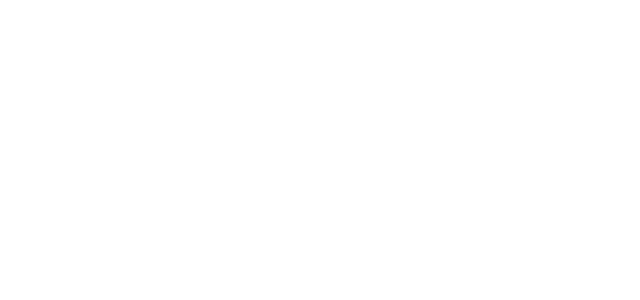
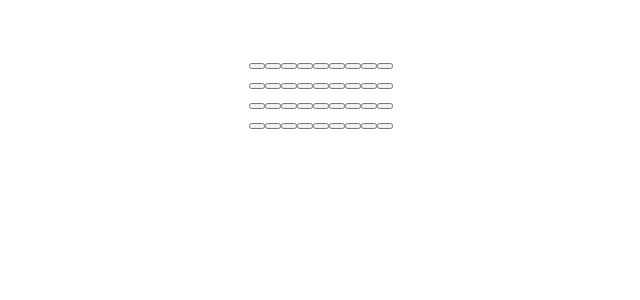
Before and after one commit to Bak0903/python_group_2_exam_7_bakai_naralyev, a React (Create React App) app: page / in a window 1280 px wide. Shown: the top 300 px of the page, without its empty margins (319-959 px from the left). Built offline with nearby package versions, Linux system fonts and the light colour scheme.

Commit message:
Компонента для ячейки

```diff
--- a/src/Components/Field/Box/Box.js
+++ b/src/Components/Field/Box/Box.js
@@ -4,13 +4,13 @@
 
     render () {
         return (
-            <div
+            <button
                 className={this.props.currentBox.boxClass}
                 id={this.props.currentBox.id}
-                aria-disabled={this.props.currentBox.boxIsDisabled}
-                onClick={this.props.onCheck}
+                disabled={this.props.currentBox.boxIsDisabled}
+                onClick={this.props.onBox}
             >
-            </div>
+            </button>
         );
     }
 
```
